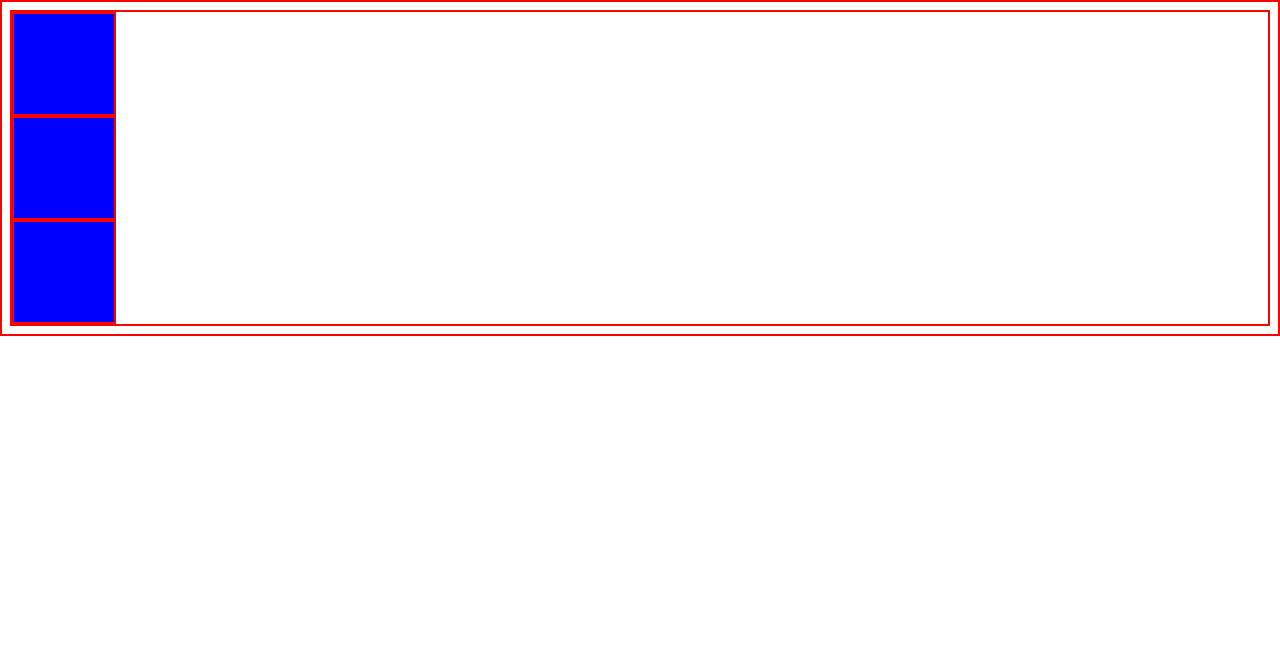
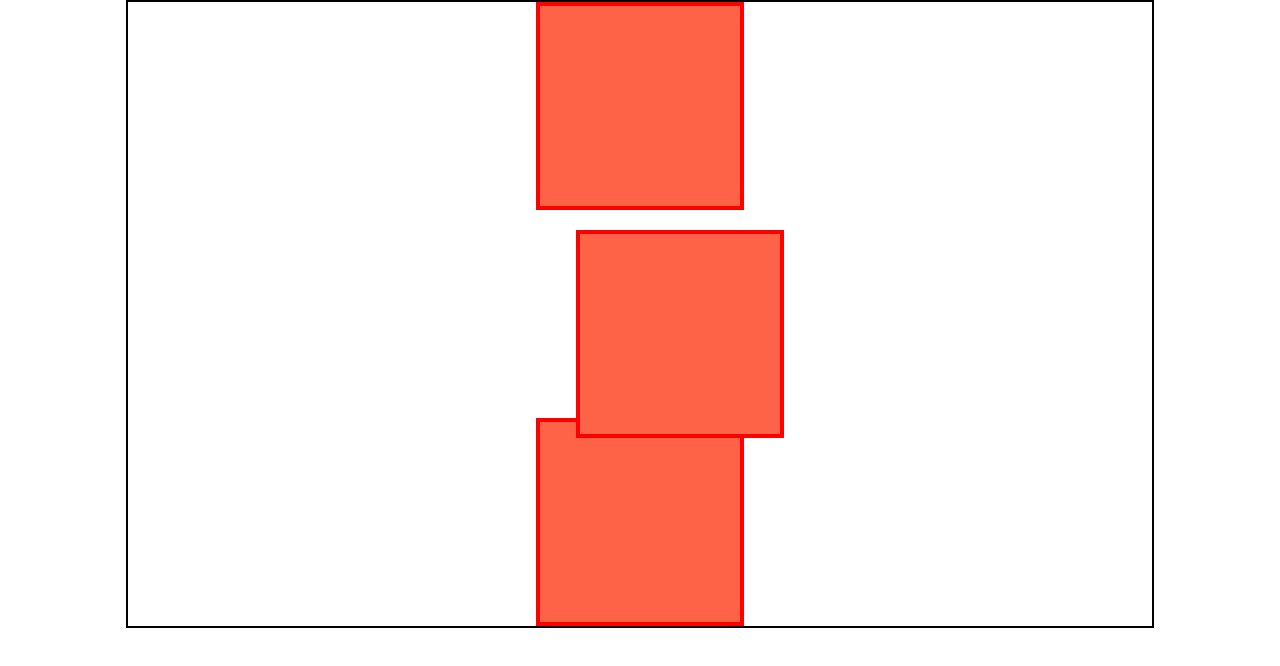
Before and after one commit to varma10/Web-Design, a plain HTML site: page position-relative/index.html in a window 1280 px wide. Drawn offline with Linux system fonts and the light colour scheme.

Commit message:
Update main.css

```diff
--- a/position-relative/main.css
+++ b/position-relative/main.css
@@ -1,18 +1,19 @@
-* {
-  border: 2px solid red;
+body {
+    width: 80%;
+    margin: 0 auto;
+    border: 2px solid black;
 }
 
 div {
-  height: 100px;
-  width: 100px;
-  background-color: blue;
-  color: #fff;
+    width: 200px;
+    height: 200px;
+    margin: 0 auto;
+    border: 4px solid red;
+    background-color: tomato;
 }
 
-
-#one {
-  position: relative;
-  right: 10px;
-  /* formatting */
-  background-color: green;
+#relative {
+    position: relative;
+    top: 20px;
+    left: 40px;
 }
```
